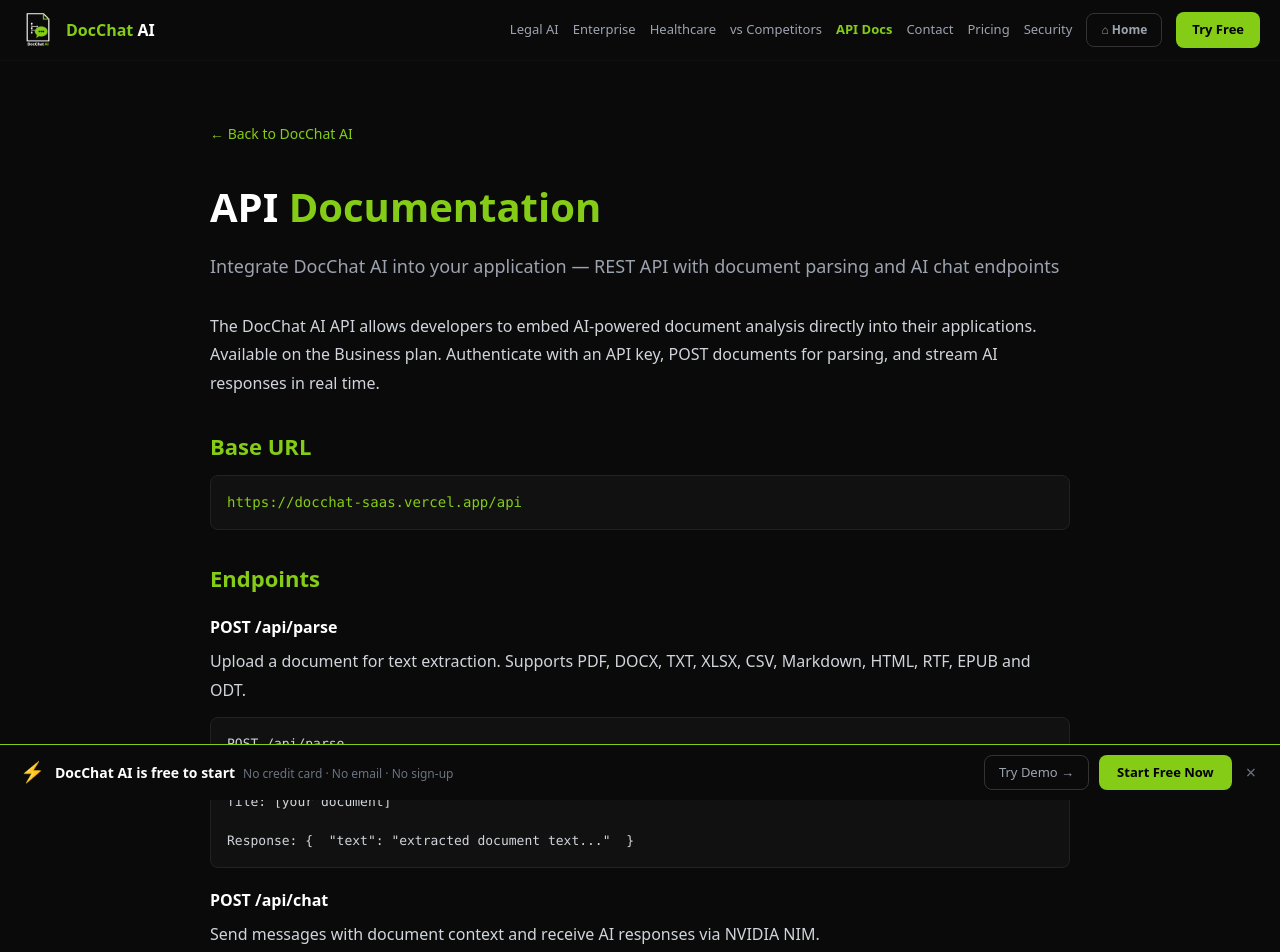
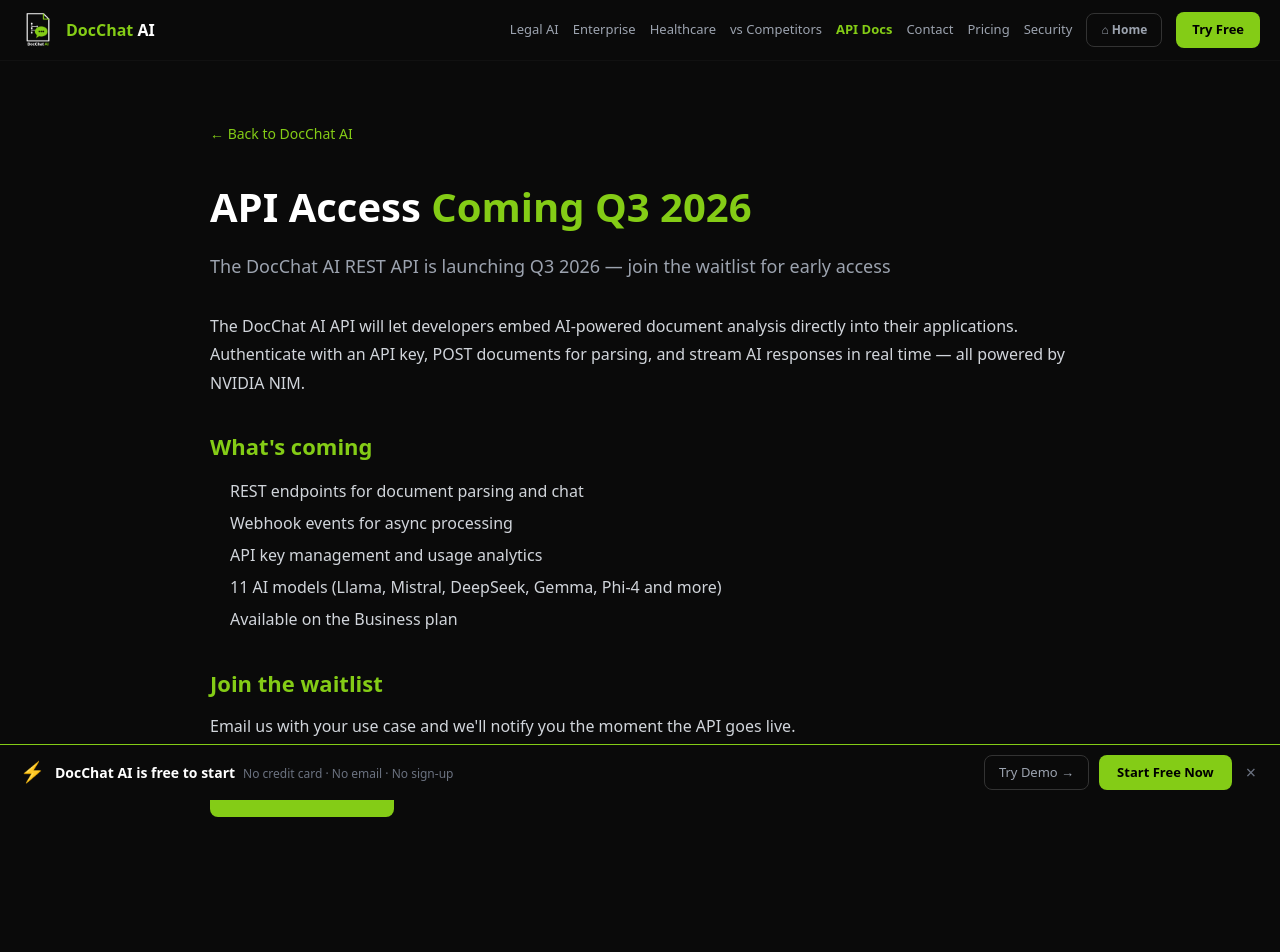
Before and after one commit to justin280/docchat-saas, a Next.js app: page /api-docs in a window 1280 px wide. Shown: the top 952 px of the page. Built offline with nearby package versions, Linux system fonts and the light colour scheme.

Commit message:
API docs: replace with waitlist page (API launching Q3 2026)

```diff
--- a/app/(pages)/api-docs/page.js
+++ b/app/(pages)/api-docs/page.js
@@ -1,26 +1,32 @@
 import NavBar from '@/app/components/NavBar';
 import StickyBar from '@/app/components/StickyBar';
-export const metadata = { title: 'DocChat AI API Documentation | DocChat AI', description: 'DocChat AI API reference. Integrate AI document analysis into your application with our REST API.' , alternates: { canonical: '/api-docs' } };
+
+export const metadata = {
+    title: 'API Access (Coming Q3 2026) | DocChat AI',
+    description: 'DocChat AI REST API is launching Q3 2026. Join the waitlist for early access to embed AI document analysis in your application.',
+    alternates: { canonical: '/api-docs' }
+};
+
 export default function Page() {
     return (
           <div style={{backgroundColor:'#0a0a0a',minHeight:'100vh',color:'#fff',fontFamily:'system-ui,sans-serif',paddingBottom:'70px'}}>
       <NavBar activePath="/api-docs" />
         <main style={{minHeight:'100vh',backgroundColor:'#0a0a0a',color:'#fff',fontFamily:'system-ui,sans-serif',padding:'60px 20px',maxWidth:'900px',margin:'0 auto'}}>
         <a href="/" style={{color:'#84cc16',textDecoration:'none',fontSize:'14px'}}>&#8592; Back to DocChat AI</a>
-      <h1 style={{fontSize:'clamp(24px,4vw,40px)',fontWeight:'700',margin:'32px 0 16px'}}>API <span style={{color:'#84cc16'}}>Documentation</span></h1>
-      <h2 style={{fontSize:'18px',color:'#9ca3af',fontWeight:'400',marginBottom:'32px'}}>Integrate DocChat AI into your application — REST API with document parsing and AI chat endpoints</h2>
-      <p style={{color:'#d1d5db',lineHeight:'1.8',marginBottom:'20px'}}>The DocChat AI API allows developers to embed AI-powered document analysis directly into their applications. Available on the Business plan. Authenticate with an API key, POST documents for parsing, and stream AI responses in real time.</p>
-      <h2 style={{fontSize:'22px',fontWeight:'700',margin:'32px 0 12px',color:'#84cc16'}}>Base URL</h2>
-      <pre style={{backgroundColor:'#111',border:'1px solid #222',borderRadius:'8px',padding:'16px',color:'#84cc16',fontSize:'14px',overflowX:'auto'}}>https://docchat-saas.vercel.app/api</pre>
-      <h2 style={{fontSize:'22px',fontWeight:'700',margin:'32px 0 12px',color:'#84cc16'}}>Endpoints</h2>
-      <h3 style={{fontSize:'16px',fontWeight:'700',margin:'20px 0 8px',color:'#fff'}}>POST /api/parse</h3>
-      <p style={{color:'#d1d5db',lineHeight:'1.8',marginBottom:'12px'}}>Upload a document for text extraction. Supports PDF, DOCX, TXT, XLSX, CSV, Markdown, HTML, RTF, EPUB and ODT.</p>
-      <pre style={{backgroundColor:'#111',border:'1px solid #222',borderRadius:'8px',padding:'16px',color:'#d1d5db',fontSize:'13px',overflowX:'auto'}}>POST /api/parse&#10;Content-Type: multipart/form-data&#10;&#10;file: [your document]&#10;&#10;Response: {"{"}  "text": "extracted document text..."  {"}"}</pre>
-      <h3 style={{fontSize:'16px',fontWeight:'700',margin:'20px 0 8px',color:'#fff'}}>POST /api/chat</h3>
-      <p style={{color:'#d1d5db',lineHeight:'1.8',marginBottom:'12px'}}>Send messages with document context and receive AI responses via NVIDIA NIM.</p>
-      <pre style={{backgroundColor:'#111',border:'1px solid #222',borderRadius:'8px',padding:'16px',color:'#d1d5db',fontSize:'13px',overflowX:'auto'}}>POST /api/chat&#10;Content-Type: application/json&#10;&#10;{"{"} "messages": [...], "context": "doc text", "model": "meta/llama-3.1-70b-instruct" {"}"}&#10;&#10;Response: {"{"}  "content": "AI response..."  {"}"}</pre>
-      <p style={{color:'#9ca3af',marginTop:'24px',fontSize:'14px'}}>Full API access is available on the Business plan. Contact us to request your API key.</p>
-      <a href="mailto:support.docchatai@proton.me" style={{display:'inline-block',backgroundColor:'#84cc16',color:'#000',padding:'14px 28px',borderRadius:'8px',fontWeight:'700',textDecoration:'none',marginTop:'16px'}}>Request API Access</a>
+        <h1 style={{fontSize:'clamp(24px,4vw,40px)',fontWeight:'700',margin:'32px 0 16px'}}>API Access <span style={{color:'#84cc16'}}>Coming Q3 2026</span></h1>
+          <h2 style={{fontSize:'18px',color:'#9ca3af',fontWeight:'400',marginBottom:'32px'}}>The DocChat AI REST API is launching Q3 2026 — join the waitlist for early access</h2>
+        <p style={{color:'#d1d5db',lineHeight:'1.8',marginBottom:'20px'}}>The DocChat AI API will let developers embed AI-powered document analysis directly into their applications. Authenticate with an API key, POST documents for parsing, and stream AI responses in real time — all powered by NVIDIA NIM.</p>
+        <h2 style={{fontSize:'22px',fontWeight:'700',margin:'32px 0 12px',color:'#84cc16'}}>What's coming</h2>
+          <ul style={{color:'#d1d5db',lineHeight:'2',paddingLeft:'20px'}}>
+          <li>REST endpoints for document parsing and chat</li>
+          <li>Webhook events for async processing</li>
+          <li>API key management and usage analytics</li>
+          <li>11 AI models (Llama, Mistral, DeepSeek, Gemma, Phi-4 and more)</li>
+          <li>Available on the Business plan</li>
+  </ul>
+        <h2 style={{fontSize:'22px',fontWeight:'700',margin:'32px 0 12px',color:'#84cc16'}}>Join the waitlist</h2>
+        <p style={{color:'#d1d5db',lineHeight:'1.8',marginBottom:'24px'}}>Email us with your use case and we'll notify you the moment the API goes live.</p>
+          <a href="mailto:support.docchatai@proton.me?subject=API%20Waitlist" style={{display:'inline-block',backgroundColor:'#84cc16',color:'#000',padding:'14px 28px',borderRadius:'8px',fontWeight:'700',textDecoration:'none'}}>Join API Waitlist</a>
   </main>
       <StickyBar />
   </div>
```
Lines whose indentation alone changed are shown as unchanged.
